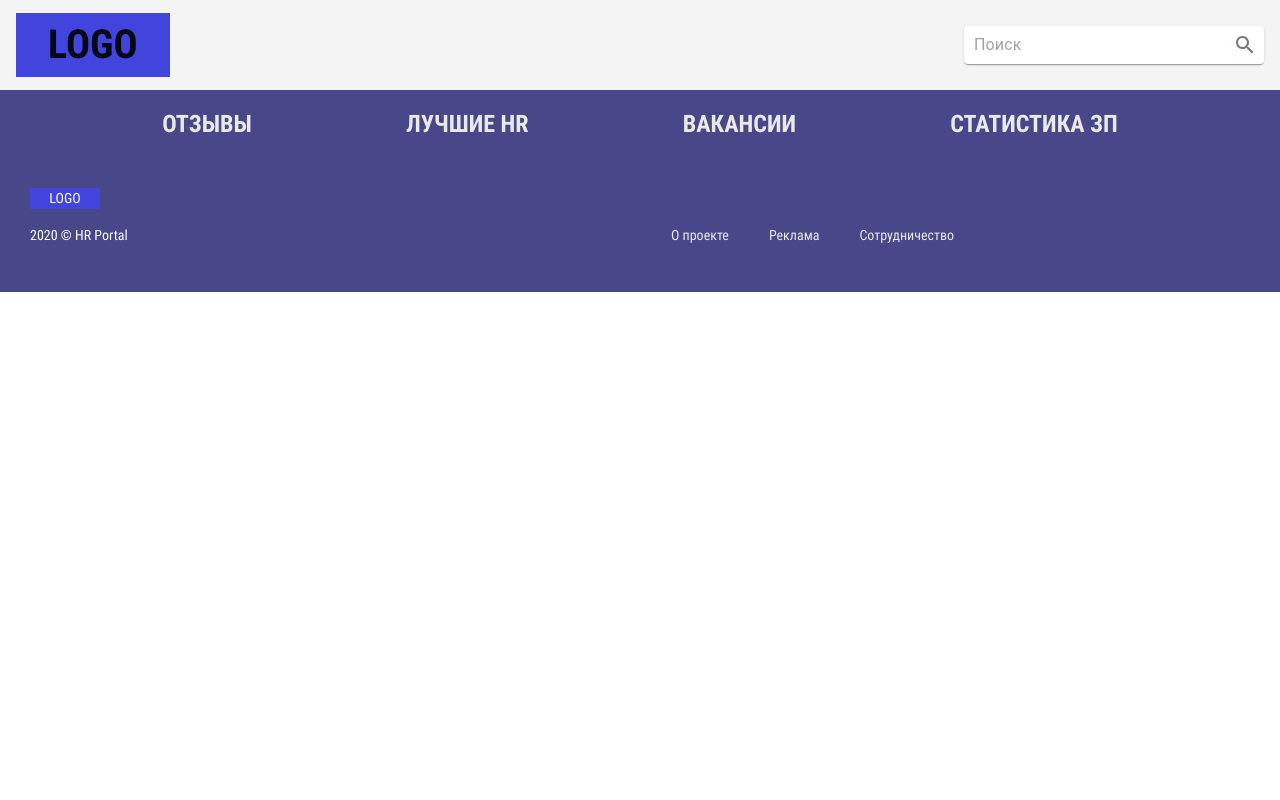
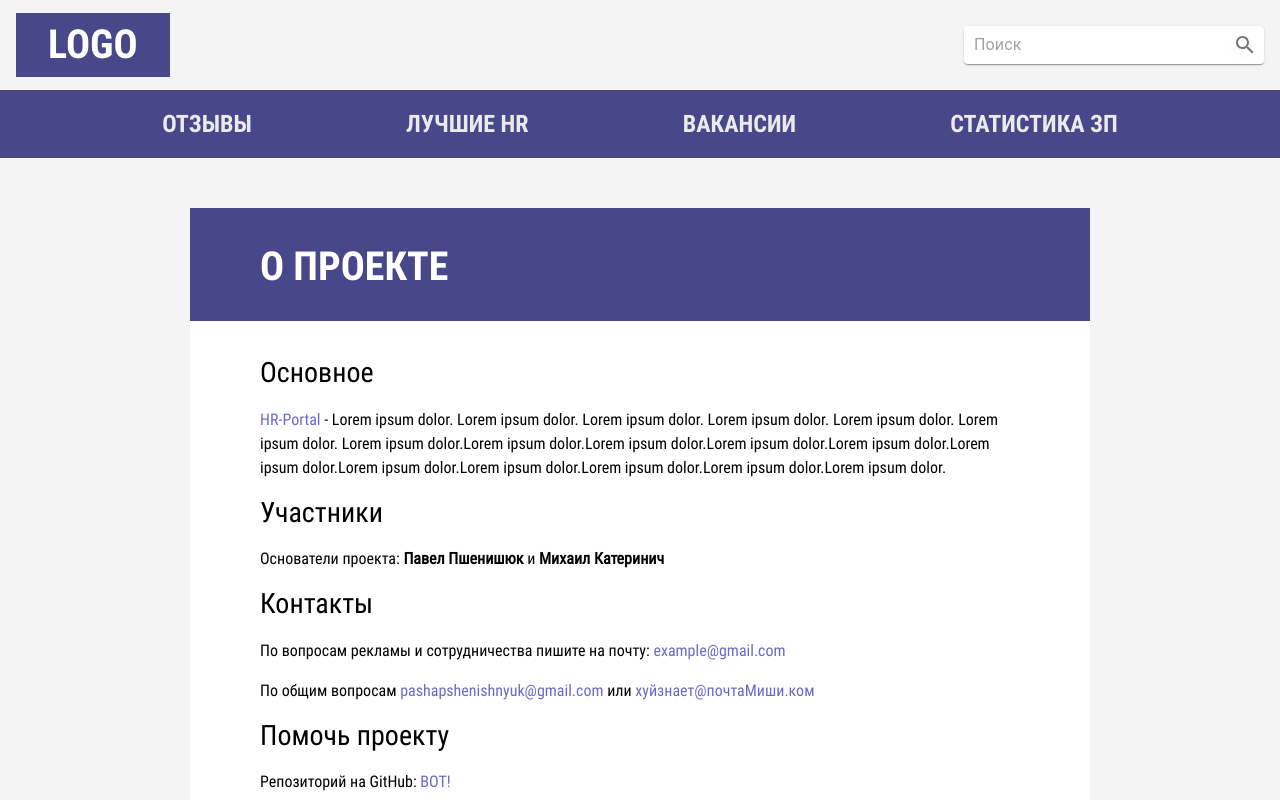
Before and after one commit to Pshenya/HR-Portal, a React (Create React App) app: page /about in a window 1280 px wide. Shown: the top 800 px of the page. Built offline with nearby package versions, Linux system fonts and the light colour scheme.

Commit message:
Footer pages added

```diff
--- a/src/App.css
+++ b/src/App.css
@@ -9,6 +9,10 @@ ol,ul{
     list-style: none;
 }
 
+.h1, .h2, .h3, .h4, .h5, .h6, h1, h2, h3, h4, h5, h6{
+    margin: 0;
+}
+
 .app{
     height: 100% ;
     color: #000 ;
--- a/src/App.js
+++ b/src/App.js
@@ -12,6 +12,9 @@ import CommentsPage from "./Components/Pages/CommentsPage/comments-page";
 import RatingPage from "./Components/Pages/RatingPage/rating-page";
 import VacanciesPage from "./Components/Pages/VacanciesPage/vacancies-page";
 import StatsPage from "./Components/Pages/StatsPage/stats-page";
+import AboutPage from "./Components/Pages/AboutPage/about-page";
+import CommercialPage from "./Components/Pages/CommercialPage/commercial-page";
+import CoWorkingPage from "./Components/Pages/CoWorkingPage/coworking-page";
 
 export default class App extends Component {
     render() {
@@ -25,6 +28,9 @@ export default class App extends Component {
                         <Route path="/ratings" component={RatingPage}/>
                         <Route path="/vacancies" component={VacanciesPage}/>
                         <Route path="/stats" component={StatsPage}/>
+                        <Route path="/about" component={AboutPage}/>
+                        <Route path="/commercial" component={CommercialPage}/>
+                        <Route path="/co-working" component={CoWorkingPage}/>
                     </Switch>
                     {/*<MainContent/>*/}
                     <Footer/>
--- a/src/Components/Footer/footer.js
+++ b/src/Components/Footer/footer.js
@@ -1,7 +1,8 @@
 import React from "react";
 
 import './footer.css';
-import { Navbar } from "react-bootstrap";
+
+import { Link } from "react-router-dom";
 
 const Footer = () => {
     return (
@@ -15,9 +16,9 @@ const Footer = () => {
                         <nav className="menu-container">
                             <div className="menu-footer">
                                 <ul className="menu">
-                                <li><a href="/about">О проекте</a></li>
-                                <li><a href="/about">Реклама</a></li>
-                                <li><a href="/about">Сотрудничество</a></li>
+                                    <li><Link to="/about">О проекте</Link></li>
+                                    <li><Link to="/commercial">Реклама</Link></li>
+                                    <li><Link to="/co-working">Сотрудничество</Link></li>
                                 </ul>
                             </div>
                         </nav>
--- a/src/Components/Header/header.css
+++ b/src/Components/Header/header.css
@@ -57,5 +57,10 @@
 .logo{
     margin: 0 !important;
     padding: 0.5rem 2rem;
-    background-color: #4145dd;
+    background-color: #48478a;
 }
+
+.nav-logo h1 a{
+    color: #fff;
+    text-decoration: none;
+}
--- a/src/Components/Header/top-bar.js
+++ b/src/Components/Header/top-bar.js
@@ -1,4 +1,7 @@
 import React from "react";
+
+import {Link} from "react-router-dom";
+
 import { Navbar } from "react-bootstrap";
 import { makeStyles } from "@material-ui/core/styles";
 import Paper from '@material-ui/core/Paper';
@@ -30,8 +33,10 @@ const useStyles = makeStyles((theme) => ({
         return (
             <React.Fragment>
                 <Navbar className="nav-logo" collapseOnSelect expand="sm" variant={"light"}>
-                    <Navbar.Brand href="/">
-                        <h1 className="d-inline-block align-top logo">LOGO</h1>
+                    <Navbar.Brand>
+                        <h1 className="d-inline-block align-top logo">
+                            <Link to="/">LOGO</Link>
+                        </h1>
                     </Navbar.Brand>
                     <Paper component="form" className={classes.root}>
                         <InputBase
--- /dev/null
+++ b/src/Components/Pages/AboutPage/about-page.css
@@ -0,0 +1,46 @@
+.footerPages-content{
+    width: 100%;
+}
+
+.footerPages-section{
+    display: block;
+    max-width: 900px;
+    margin: 50px auto;
+}
+
+.headline-content{
+    background-color: #48478a;
+    min-height: 100px;
+    padding: 35px 70px 30px;
+}
+.headline-content-title{
+    font-family: "Roboto-Condensed Bold", sans-serif;
+    font-weight: 700;
+    /*padding-bottom: 10px;*/
+    /*margin-bottom: 5px;*/
+    text-transform: uppercase;
+    color: #fff;
+}
+
+.article-body{
+    position: relative;
+    background: #fff;
+    padding: 35px 70px 30px;
+}
+
+.article-body .text h3{
+    margin-bottom: 18px;
+}
+
+.article-body .text p{
+    font-size: 1rem;
+}
+
+.article-body .text p a{
+    text-decoration: none;
+    color: #6a68cb;
+}
+
+.article-body .text p .bold{
+    font-family: "Roboto-Condensed Bold", sans-serif;
+}
--- /dev/null
+++ b/src/Components/Pages/AboutPage/about-page.js
@@ -0,0 +1,36 @@
+import React from 'react';
+
+import './about-page.css';
+
+import {FontAwesomeIcon} from "@fortawesome/react-fontawesome";
+import pavlik from '../../../assets/img/pavlik.jpg'
+
+const AboutPage = () => {
+    return (
+        <div className="footerPages-content">
+            <div className="footerPages-section">
+                <div className="headline-content">
+                    <h1 className="headline-content-title">О проекте</h1>
+                </div>
+                <div className="article-body">
+                    <div className="text">
+                        <h3>Основное</h3>
+                        <p><a href="/">HR-Portal</a> - Lorem ipsum dolor. Lorem ipsum dolor. Lorem ipsum dolor. Lorem ipsum dolor. Lorem ipsum dolor. Lorem ipsum dolor. Lorem ipsum dolor.Lorem ipsum dolor.Lorem ipsum dolor.Lorem ipsum dolor.Lorem ipsum dolor.Lorem ipsum dolor.Lorem ipsum dolor.Lorem ipsum dolor.Lorem ipsum dolor.Lorem ipsum dolor.Lorem ipsum dolor.</p>
+
+                        <h3>Участники</h3>
+                        <p>Основатели проекта: <strong>Павел Пшенишюк</strong> и <strong>Михаил Катеринич</strong></p>
+
+                        <h3>Контакты</h3>
+                        <p>По вопросам рекламы и сотрудничества пишите на почту: <a href="mailto:example@gmail.com">example@gmail.com</a> </p>
+                        <p>По общим вопросам <a href="mailto:pashapshenishnyuk@gmail.com">pashapshenishnyuk@gmail.com</a> или <a href="mailto:хуйзнает@почтаМиши.ком.com">хуйзнает@почтаМиши.ком</a></p>
+
+                        <h3>Помочь проекту</h3>
+                        <p> Репозиторий на GitHub: <a href="https://github.com/Pshenya/HR-Portal-Frontend">ВОТ!</a>
+                        </p>
+                    </div>
+                </div>
+            </div>
+        </div>
+    )
+};
+export default AboutPage;
--- /dev/null
+++ b/src/Components/Pages/CoWorkingPage/coworking-page.js
@@ -0,0 +1,10 @@
+import React from 'react';
+
+const CoWorkingPage = () => {
+    return(
+        <div>
+            <h1>Co-Working Page</h1>
+        </div>
+    )
+};
+export default CoWorkingPage;
--- /dev/null
+++ b/src/Components/Pages/CommercialPage/commercial-page.js
@@ -0,0 +1,10 @@
+import React from 'react';
+
+const CommercialPage = () => {
+    return(
+        <div>
+            <h1>Commercial Page</h1>
+        </div>
+    )
+};
+export default CommercialPage;
```
Also changed, not shown: src/assets/img/pavlik.jpg (added). Lines whose indentation alone changed are shown as unchanged.
